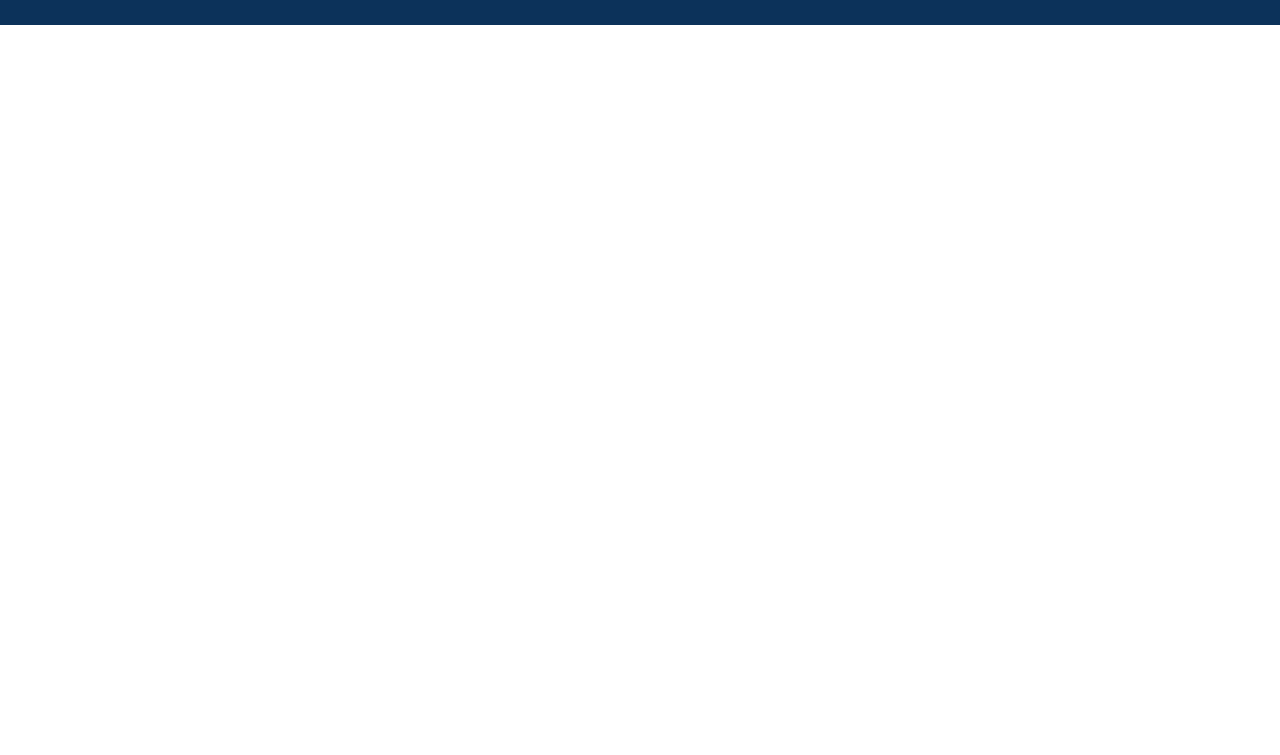
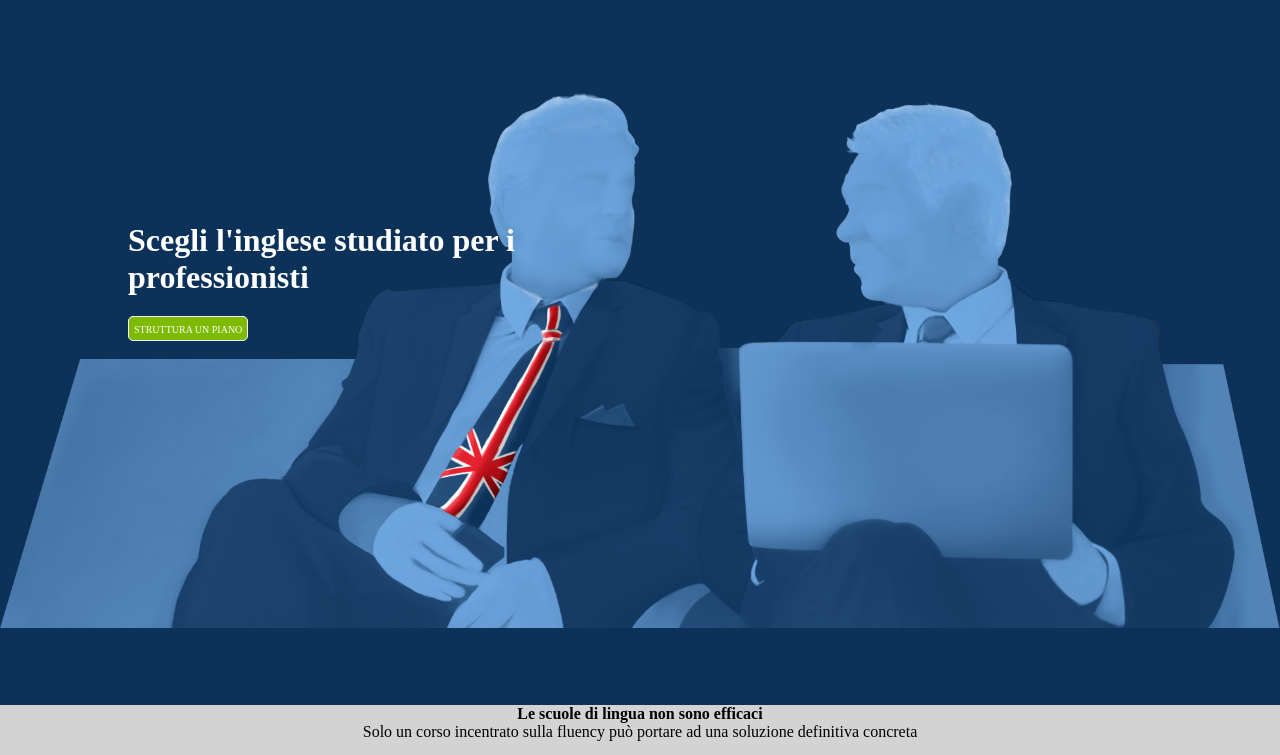
Before and after one commit to templarec/htmlcss-fluentify, a plain HTML site: page index.html in a window 1280 px wide. Shown: the part 45-800 px from the top of the page. Drawn offline with Linux system fonts and the light colour scheme.

Commit message:
jumbo completed

```diff
--- a/assets/css/master.css
+++ b/assets/css/master.css
@@ -36,7 +36,7 @@ div.logo {
   margin-top: 7px;
 }
 nav {
-  height: 60px;
+  height: 50px;
 }
 nav ul {
   display: inline-block;
@@ -58,6 +58,7 @@ nav ul li {
   text-align: center;
   vertical-align: middle;
   padding: 0 5px;
+  text-transform: uppercase;
 }
 .border {
   border: 1px solid #fff;
@@ -65,3 +66,29 @@ nav ul li {
 .highlight {
   background-color: #7CBB02;
 }
+.jumbo {
+  background-image: url('../img/background-header.png');
+  background-repeat: no-repeat;
+  background-size: contain;
+  background-position: right;
+  height: calc(100vh - 110px);
+  color: #fff;
+  position: relative;
+}
+.jumbo-text{
+  width: 40%;
+  position: absolute;
+  top: 30%;
+
+}
+.jumbo-text > div {
+  margin-top: 20px;
+  font-size: 10px;
+  display: inline-block;
+}
+.jumbo-footer {
+  text-align: center;
+  background-color: #D3D3D3;
+  height: calc(100vh - (100vh - 50px));
+
+}
--- a/index.html
+++ b/index.html
@@ -26,7 +26,18 @@
         </div>
       </nav>
       <div class="jumbo">
-
+        <div class="container">
+          <div class="jumbo-text">
+            <h1>Scegli l'inglese studiato per i professionisti</h1>
+            <div class="btn border highlight">
+              Struttura un piano
+            </div>
+          </div>
+        </div>
+      </div>
+      <div class="jumbo-footer">
+        <p><strong>Le scuole di lingua non sono efficaci</strong></p>
+        <span>Solo un corso incentrato sulla fluency può portare ad una soluzione definitiva concreta</span>
       </div>
     </header>
     <main>
```
